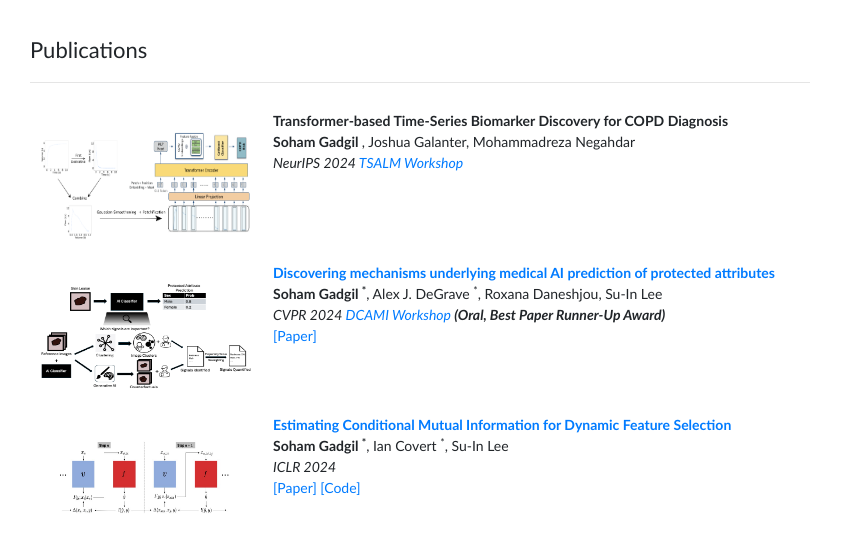
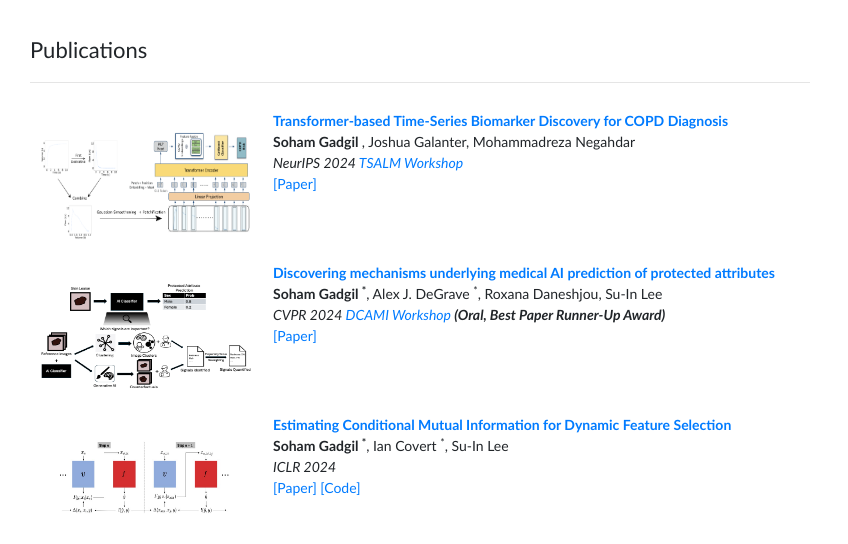
Before and after one commit to sgadgil6/sgadgil6.github.io, a plain HTML site: page index.html in a window 1280 px wide. Shown: the part 1001-1545 px from the top of the page, without its empty margins (220-1068 px from the left). Drawn offline with nearby package versions, Linux system fonts and the light colour scheme; some icons are missing.

Commit message:
adding TSALM paper link

```diff
--- a/index.html
+++ b/index.html
@@ -132,7 +132,7 @@
           <tr>
             <td width="30%"><img src="images/tsalm_fig.png" alt="3DSP" width="250" height="150" style="border-style: none">
             <td valign="top" width="70%">
-              <papertitle>Transformer-based Time-Series Biomarker Discovery
+              <a href="https://arxiv.org/abs/2411.09027" target="_blank"><papertitle>Transformer-based Time-Series Biomarker Discovery
                 for COPD Diagnosis</papertitle>
               </a>
             <br>
@@ -143,6 +143,7 @@
               <em>NeurIPS 2024 <a href="https://neurips-time-series-workshop.github.io/" target="_blank">TSALM Workshop</a> </em>
               <!-- <font color="red">(Poster)</font> -->
               <br>
+              <a href="https://arxiv.org/abs/2411.09027" target="_blank"> [Paper]</a>
             </td>
           </tr>
           <tr>
```
